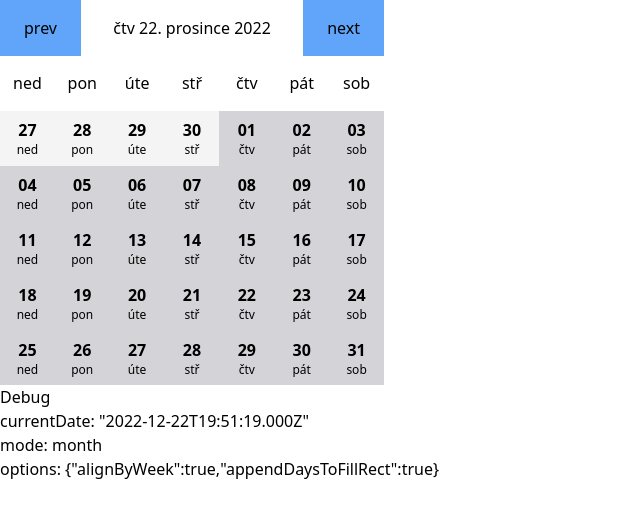
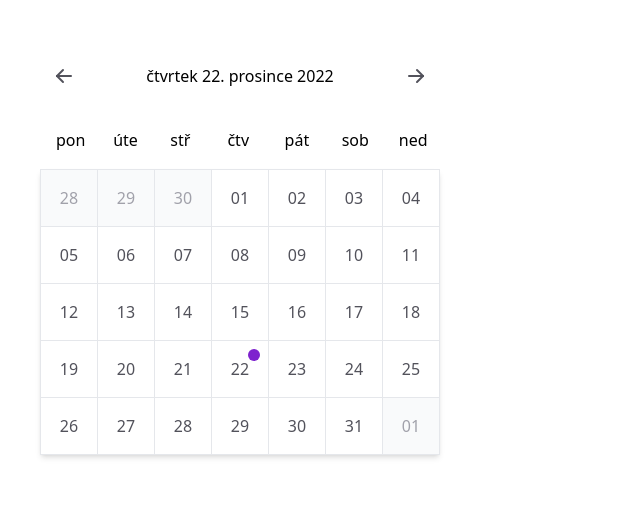
Before and after one commit to mariansimecek/use-calendar, a React (Vite) app: page / in a window 1280 px wide. Shown: the top 518 px of the page, without its empty margins (0-640 px from the left). Built offline with nearby package versions, Linux system fonts and the light colour scheme.

Commit message:
Better ui example

```diff
--- a/package.json
+++ b/package.json
@@ -9,6 +9,7 @@
     "preview": "vite preview"
   },
   "dependencies": {
+    "@tabler/icons": "^1.118.0",
     "date-fns": "^2.29.3",
     "react": "^18.2.0",
     "react-dom": "^18.2.0"
--- a/src/App.tsx
+++ b/src/App.tsx
@@ -1,5 +1,6 @@
 import { format } from "date-fns";
 import { cs } from "date-fns/locale";
+import Calendar from "./examples/calendar";
 import { useCalendar } from "./libary/use-calendar";
 function getDateFromWeekIndex(weekIndex: number) {
   const date = new Date()
@@ -10,43 +11,44 @@ function App() {
   const { prev, next, items, mode,  weeks, options, zoomIn, zoomOut, currentDate } = useCalendar({ alignByWeek: true, appendDaysToFillRect: true });
   return (
     <div>
-      <div className="w-96">
-        <div className="flex justify-between ">
-          <button className="btn py-4 px-6 bg-blue-400" onClick={() => { prev() }}>prev</button>
-          <button onClick={() => { zoomOut() }}>{format(currentDate, 'E dd. MMMM yyyy', { locale: cs })}</button>
-          <button className="btn py-4 px-6 bg-blue-400" onClick={() => { next() }}>next</button>
-        </div>
-        <div className={`grid ${mode === 'month' ? 'grid-cols-7' : 'grid-cols-6'}`}>
-          {mode === 'month' && options?.alignByWeek && weeks.map((week) => (
-            <div className={`aspect-square flex items-center justify-center `}>{format(getDateFromWeekIndex(week), 'E', { locale: cs })}</div>
-          ))}
-          {items.map((date) => (
-            <div className={`aspect-square ${date.inMonth ? 'bg-zinc-300' : 'bg-zinc-100'} flex flex-col items-center justify-center hover:bg-zinc-400 cursor-pointer`} onClick={() => { zoomIn(date.date) }}>
-              {mode === "month" && (
-                <>
-                  <span className="font-bold">{format(date.date, 'dd', { locale: cs })}</span>
-                  <span className="text-xs">{format(date.date, 'E', { locale: cs })}</span>
-                </>
-              )}
-              {mode === "year" && (
-                <span className="font-bold">{format(date.date, 'MMM', { locale: cs })}</span>
-              )}
-
-              {mode === "decade" && (
-                <span className="font-bold">{format(date.date, 'yyyy', { locale: cs })}</span>
-              )}
-            </div>
-          ))}
-        </div>
-      </div>
-      <div>
-        <span>Debug</span>
-        <ul>
-          <li>currentDate: {JSON.stringify(currentDate)}</li>
-          <li>mode: {mode}</li>
-          <li>options: {JSON.stringify(options)}</li>
-        </ul>
-      </div>
+      <Calendar/>
+      {/* <div className="w-96"> */}
+      {/*   <div className="flex justify-between "> */}
+      {/*     <button className="btn py-4 px-6 bg-blue-400" onClick={() => { prev() }}>prev</button> */}
+      {/*     <button onClick={() => { zoomOut() }}>{format(currentDate, 'E dd. MMMM yyyy', { locale: cs })}</button> */}
+      {/*     <button className="btn py-4 px-6 bg-blue-400" onClick={() => { next() }}>next</button> */}
+      {/*   </div> */}
+      {/*   <div className={`grid ${mode === 'month' ? 'grid-cols-7' : 'grid-cols-6'}`}> */}
+      {/*     {mode === 'month' && options?.alignByWeek && weeks.map((week) => ( */}
+      {/*       <div className={`aspect-square flex items-center justify-center `}>{format(getDateFromWeekIndex(week), 'E', { locale: cs })}</div> */}
+      {/*     ))} */}
+      {/*     {items.map((date) => ( */}
+      {/*       <div className={`aspect-square ${date.inMonth ? 'bg-zinc-300' : 'bg-zinc-100'} flex flex-col items-center justify-center hover:bg-zinc-400 cursor-pointer`} onClick={() => { zoomIn(date.date) }}> */}
+      {/*         {mode === "month" && ( */}
+      {/*           <> */}
+      {/*             <span className="font-bold">{format(date.date, 'dd', { locale: cs })}</span> */}
+      {/*             <span className="text-xs">{format(date.date, 'E', { locale: cs })}</span> */}
+      {/*           </> */}
+      {/*         )} */}
+      {/*         {mode === "year" && ( */}
+      {/*           <span className="font-bold">{format(date.date, 'MMM', { locale: cs })}</span> */}
+      {/*         )} */}
+      {/**/}
+      {/*         {mode === "decade" && ( */}
+      {/*           <span className="font-bold">{format(date.date, 'yyyy', { locale: cs })}</span> */}
+      {/*         )} */}
+      {/*       </div> */}
+      {/*     ))} */}
+      {/*   </div> */}
+      {/* </div> */}
+      {/* <div> */}
+      {/*   <span>Debug</span> */}
+      {/*   <ul> */}
+      {/*     <li>currentDate: {JSON.stringify(currentDate)}</li> */}
+      {/*     <li>mode: {mode}</li> */}
+      {/*     <li>options: {JSON.stringify(options)}</li> */}
+      {/*   </ul> */}
+      {/* </div> */}
     </div>
   )
 }
--- a/src/examples/calendar.tsx
+++ b/src/examples/calendar.tsx
@@ -1,20 +1,34 @@
+import { IconArrowLeft, IconArrowRight } from '@tabler/icons';
 import { format } from 'date-fns';
+import { cs } from 'date-fns/locale';
+import { getDateFromWeekIndex } from '../helpers/getDateFromWeekIndex';
 import { useCalendar } from '../libary/use-calendar';
 
 const Calendar = () => {
-  const { prev, next, items, mode, weeks, options, zoomIn, zoomOut, currentDate } = useCalendar({ alignByWeek: true, appendDaysToFillRect: true });
+  const { prev, next, items, mode, weeks, options, zoomIn, zoomOut, currentDate } = useCalendar({ yearsToRender: 12, alignByWeek: true, appendDaysToFillRect: true, weekStartsOn: 1 });
 
   return (
-    <div className='w-[400px]'>
-      <div className='flex justify-between items-center'>
-        <button></button>
+    <div className='w-[400px] m-10'>
+      <div className='flex justify-between items-center py-3'>
+        <button className='p-3 rounded-full text-zinc-600 hover:text-zinc-800 hover:bg-gray-300 transition-colors' onClick={() => { prev() }}><IconArrowLeft /></button>
+        <button onClick={() => { zoomOut() }}>{format(currentDate, 'EEEE dd. MMMM yyyy', { locale: cs })}</button>
+        <button className='p-3 rounded-full text-zinc-600 hover:text-zinc-800 hover:bg-gray-300 transition-colors' onClick={() => { next() }}><IconArrowRight /></button>
       </div>
-      <div className='grid grid-cols-7 '>
-        {items.map((d, index) => (
-          <div key={index} className={`first:rounded-tl-2xl last:rounded-br-2xl border-r border-b border-solid  p-4 aspect-square ${d.inMonth ? 'border-zinc-500 text-zinc-500' : 'border-zinc-300 text-zinc-300'}`}>{format(d.date, 'dd')}</div>
+      <div className='grid grid-cols-7'>
+        {mode === 'month' && options?.alignByWeek && weeks.map((week, index) => (
+          <div key={index} className={`p-4 aspect-square`}>{format(getDateFromWeekIndex(week), 'EEE', { locale: cs })}</div>
         ))}
       </div>
-    </div>
+      <div className={`grid ${mode === 'month' ? 'grid-cols-7' : 'grid-cols-6'} gap-[1px] bg-gray-200 shadow-md border-[1px] border-gray-200`}>
+        {items.map((d, index) => (
+          <div key={index} onClick={() => { zoomIn(d.date) }} className={`p-4 relative cursor-pointer aspect-square flex justify-center items-center ${d.inMonth ? 'bg-white text-zinc-600 hover:bg-gray-50' : 'bg-gray-50 hover:bg-gray-100 text-zinc-400'} ${d.today && 'after:content-[""] after:bg-purple-700 after:absolute after:w-3 after:h-3 after:rounded-full after:top-2 after:right-2 '}`}>
+            {mode === 'month' && (<span>{format(d.date, 'dd')}</span>)}
+            {mode === 'year' && (<span>{format(d.date, 'MMM', { locale: cs })}</span>)}
+            {mode === 'decade' && (<span>{format(d.date, 'yyyy')}</span>)}
+          </div>
+        ))}
+      </div>
+    </div >
   )
 }
 
```
Also changed, not shown: 1 other file (tests, documents, lock files or other folders).
